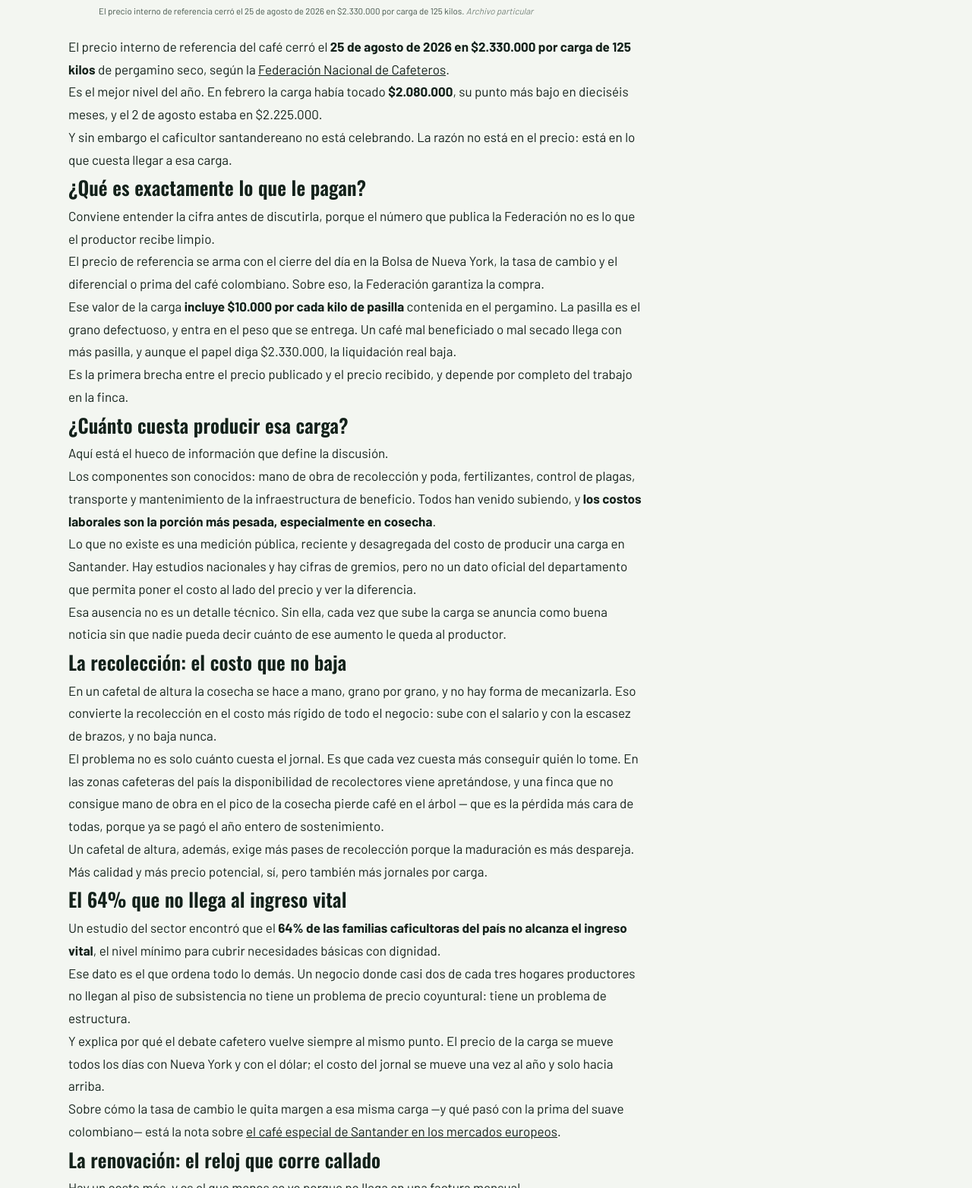
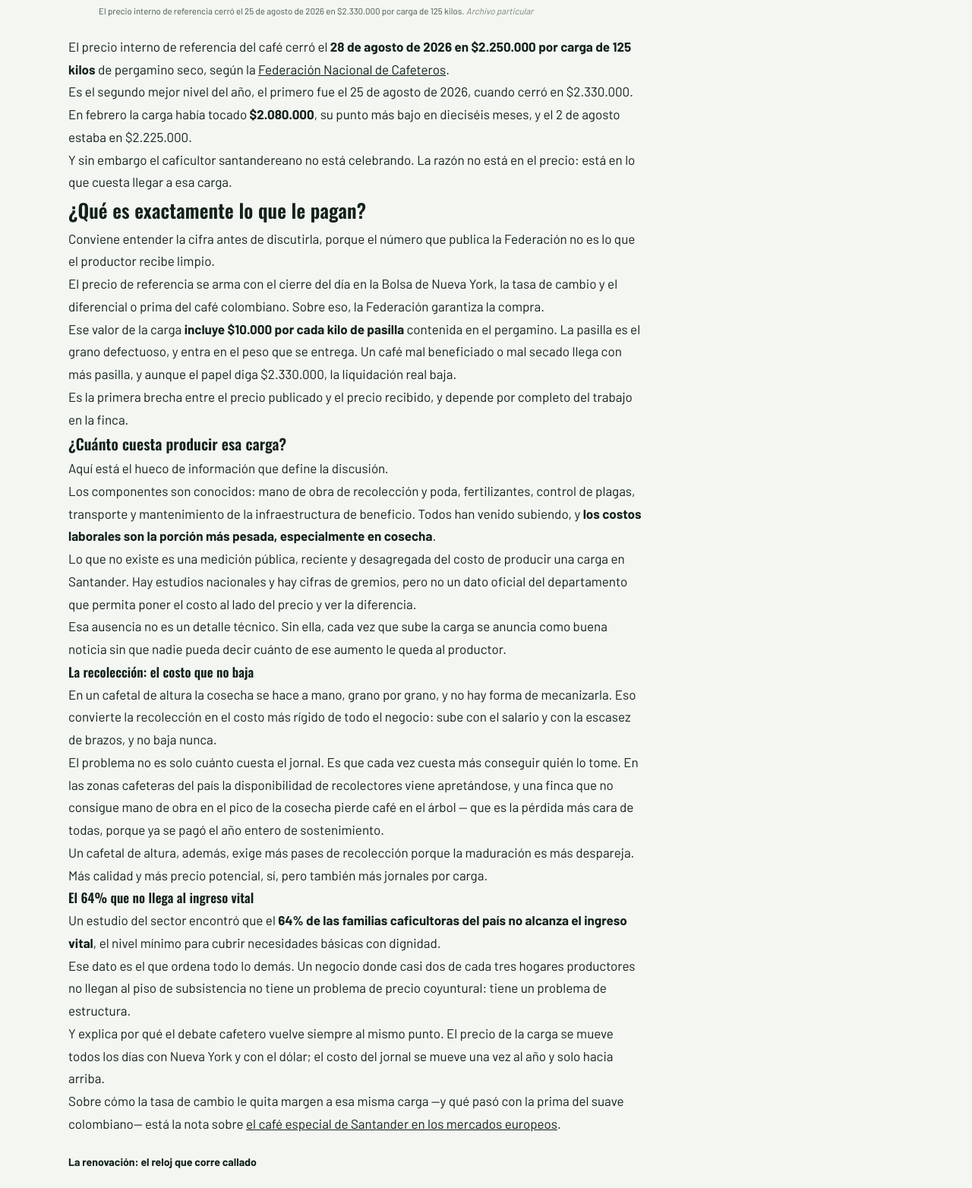
Before and after one commit to pachogom2000-ux/economia-santander, an Eleventy site: page src/noticias/cafe-santander-costo-produccion-recoleccion.md in a window 1280 px wide. Shown: the part 1236-2800 px from the top of the page at 76% size. Built offline with nearby package versions, Linux system fonts and the light colour scheme; Eleventy itself is replaced by a stand-in of ours; files that its build step writes are made by us from their sources; no server answers; what image-size would draw is missing.

Commit message:
Update Noticias “cafe-santander-costo-produccion-recoleccion”

```diff
--- a/src/noticias/cafe-santander-costo-produccion-recoleccion.md
+++ b/src/noticias/cafe-santander-costo-produccion-recoleccion.md
@@ -2,23 +2,25 @@
 layout: noticia.njk
 eleventyExcludeFromCollections: true
 title: "Café de Santander: el precio sube, el margen no"
-date: 2026-08-26T11:00:00.000-05:00
+date: 2026-08-31T06:00:00.000-05:00
 categoria: Agro
 chipTipo: propio
 chipLabel: Redacción propia
 excerpt: La carga cerró en $2.330.000, el mejor del año. Pero la recolección se
-  lleva buena parte y el 64% de las familias cafeteras no llega al ingreso vital.
+  lleva buena parte y el 64% de las familias cafeteras no llega al ingreso
+  vital.
 autor: Francisco Gómez - Director
-imagen: /assets/uploads/cafe-santander-cafetales-altura.jpg
+imagen: /assets/uploads/recolector-de-cafe-en-un-cafetal.webp
 imagenAlt: Recolector de café en un cafetal de altura en Santander
 imagenTitle: Costos de producción y recolección del café en Santander
-imagenPie: El precio interno de referencia cerró el 25 de agosto de 2026 en $2.330.000 por carga de 125 kilos.
+imagenPie: El precio interno de referencia cerró el 25 de agosto de 2026 en
+  $2.330.000 por carga de 125 kilos.
 imagenCredito: Archivo particular
 tags: noticias
 ---
-El precio interno de referencia del café cerró el **25 de agosto de 2026 en $2.330.000 por carga de 125 kilos** de pergamino seco, según la [Federación Nacional de Cafeteros](https://federaciondecafeteros.org/wp-content/uploads/2026/03/precio_cafe.pdf).
+El precio interno de referencia del café cerró el **28 de agosto de 2026 en $2.250.000 por carga de 125 kilos** de pergamino seco, según la [Federación Nacional de Cafeteros](https://federaciondecafeteros.org/wp-content/uploads/2026/03/precio_cafe.pdf).
 
-Es el mejor nivel del año. En febrero la carga había tocado **$2.080.000**, su punto más bajo en dieciséis meses, y el 2 de agosto estaba en $2.225.000.
+Es el segundo mejor nivel del año, el primero fue el 25 de agosto de 2026, cuando cerró en $2.330.000. En febrero la carga había tocado **$2.080.000**, su punto más bajo en dieciséis meses, y el 2 de agosto estaba en $2.225.000.
 
 Y sin embargo el caficultor santandereano no está celebrando. La razón no está en el precio: está en lo que cuesta llegar a esa carga.
 
@@ -32,7 +34,7 @@ Ese valor de la carga **incluye $10.000 por cada kilo de pasilla** contenida en
 
 Es la primera brecha entre el precio publicado y el precio recibido, y depende por completo del trabajo en la finca.
 
-## ¿Cuánto cuesta producir esa carga?
+### ¿Cuánto cuesta producir esa carga?
 
 Aquí está el hueco de información que define la discusión.
 
@@ -42,7 +44,7 @@ Lo que no existe es una medición pública, reciente y desagregada del costo de
 
 Esa ausencia no es un detalle técnico. Sin ella, cada vez que sube la carga se anuncia como buena noticia sin que nadie pueda decir cuánto de ese aumento le queda al productor.
 
-## La recolección: el costo que no baja
+#### La recolección: el costo que no baja
 
 En un cafetal de altura la cosecha se hace a mano, grano por grano, y no hay forma de mecanizarla. Eso convierte la recolección en el costo más rígido de todo el negocio: sube con el salario y con la escasez de brazos, y no baja nunca.
 
@@ -50,7 +52,7 @@ El problema no es solo cuánto cuesta el jornal. Es que cada vez cuesta más con
 
 Un cafetal de altura, además, exige más pases de recolección porque la maduración es más despareja. Más calidad y más precio potencial, sí, pero también más jornales por carga.
 
-## El 64% que no llega al ingreso vital
+#### El 64% que no llega al ingreso vital
 
 Un estudio del sector encontró que el **64% de las familias caficultoras del país no alcanza el ingreso vital**, el nivel mínimo para cubrir necesidades básicas con dignidad.
 
@@ -60,7 +62,7 @@ Y explica por qué el debate cafetero vuelve siempre al mismo punto. El precio d
 
 Sobre cómo la tasa de cambio le quita margen a esa misma carga —y qué pasó con la prima del suave colombiano— está la nota sobre [el café especial de Santander en los mercados europeos](/noticias/cafe-especial-santander-mercados-europeos/).
 
-## La renovación: el reloj que corre callado
+##### La renovación: el reloj que corre callado
 
 Hay un costo más, y es el que menos se ve porque no llega en una factura mensual.
 
@@ -70,7 +72,7 @@ El problema es el calendario. Un lote renovado tarda cerca de dos años en entra
 
 Cuando el precio está bueno, renovar duele menos. Cuando está bajo, se aplaza. Y aplazar la renovación es la decisión que explica por qué la productividad de una zona cafetera puede caer justo después de varios años difíciles, aunque el precio ya se haya recuperado.
 
-## Lo que hay que vigilar
+##### Lo que hay que vigilar
 
 Tres cosas, y ninguna es el precio del día.
 
```
Also changed, not shown: src/assets/uploads/recolector-de-cafe-en-un-cafetal.webp (added).
